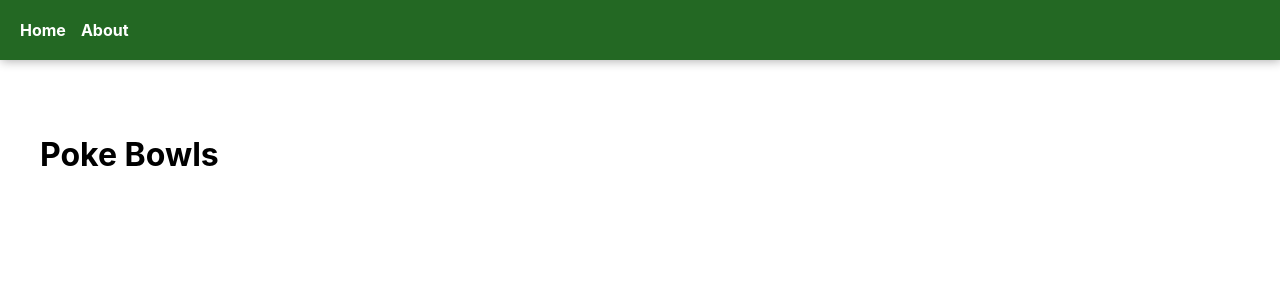
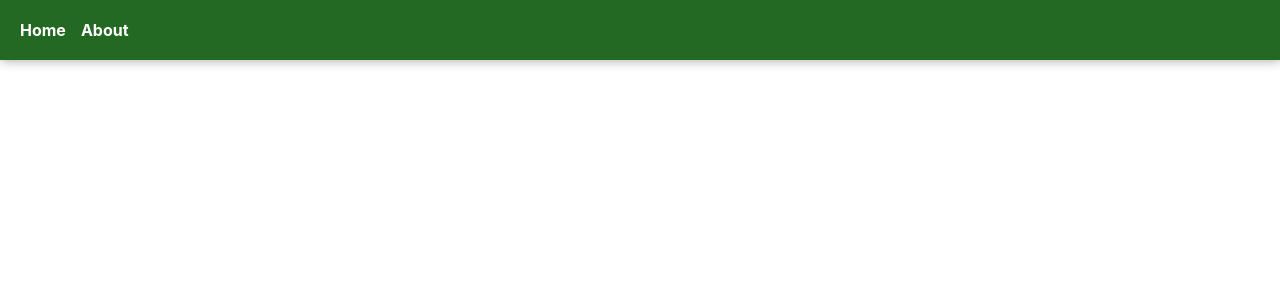
Before and after one commit to harblaith7/The-Modern-React-Udemy-Course, a React (Vite) app in the folder 04-recipe/: page /recipe/1 in a window 1280 px wide. Shown: the top 300 px of the page. Built offline with nearby package versions, Linux system fonts and the light colour scheme.

Commit message:
8.3-fetch-data

```diff
--- a/04-recipe/package.json
+++ b/04-recipe/package.json
@@ -10,6 +10,7 @@
     "preview": "vite preview"
   },
   "dependencies": {
+    "axios": "^1.4.0",
     "react": "^18.2.0",
     "react-dom": "^18.2.0",
     "react-router-dom": "^6.14.1"
--- a/04-recipe/src/components/Card.jsx
+++ b/04-recipe/src/components/Card.jsx
@@ -1,7 +1,7 @@
 import { useNavigate } from "react-router-dom";
 
 export default function Card({ recipe }) {
-  const { image, name, tag, numberOfMinutes, id } = recipe;
+  const { thumbnail_url, name, topics, total_time_minutes, id } = recipe;
 
   const navigate = useNavigate();
 
@@ -11,14 +11,16 @@ export default function Card({ recipe }) {
 
   return (
     <div className="card" onClick={navigateToRecipePage}>
-      <img src={image} alt="" />
+      <img src={thumbnail_url} alt="" />
       <div className="card-content">
         <h3>{name}</h3>
         <div className="card-info">
           <div className="tag">
-            <p>{tag}</p>
+            {topics.length > 0 ? <p>{topics[0].name}</p> : null}
           </div>
-          <p className="time-text">{numberOfMinutes} mins</p>
+          {total_time_minutes ? (
+            <p className="time-text">{total_time_minutes} mins</p>
+          ) : null}
         </div>
       </div>
     </div>
--- a/04-recipe/src/components/CardList.jsx
+++ b/04-recipe/src/components/CardList.jsx
@@ -1,41 +1,41 @@
 import Card from "./Card";
 
-export const recipes = [
-  {
-    id: 1,
-    name: "Poke Bowls",
-    image:
-      "https://therecipecritic.com/wp-content/uploads/2022/01/hawaiianpokebowls.jpg",
-    tag: "Romantic Dinner",
-    numberOfMinutes: 50,
-  },
-  {
-    id: 2,
-    name: "Chocolate Banana Cake",
-    image:
-      "https://bakerbynature.com/wp-content/uploads/2021/02/Chocolate-Banana-Cake-with-Espresso-Fudge-Frosting-1-of-1.jpg",
-    tag: "Sweet Tooth",
-    numberOfMinutes: 150,
-  },
-  {
-    id: 3,
-    name: "Shawarma",
-    image:
-      "https://www.aheadofthyme.com/wp-content/uploads/2021/07/chicken-shawarma-3.jpg",
-    tag: "Chicken",
-    numberOfMinutes: 50,
-  },
-  {
-    id: 4,
-    name: "Kanafeh",
-    image:
-      "https://i.pinimg.com/originals/1c/49/f1/1c49f13151a7b25cb1fd8bab1ddb105d.jpg",
-    tag: "Romantic Dinner",
-    numberOfMinutes: 30,
-  },
-];
+// export const recipes = [
+//   {
+//     id: 1,
+//     name: "Poke Bowls",
+//     image:
+//       "https://therecipecritic.com/wp-content/uploads/2022/01/hawaiianpokebowls.jpg",
+//     tag: "Romantic Dinner",
+//     numberOfMinutes: 50,
+//   },
+//   {
+//     id: 2,
+//     name: "Chocolate Banana Cake",
+//     image:
+//       "https://bakerbynature.com/wp-content/uploads/2021/02/Chocolate-Banana-Cake-with-Espresso-Fudge-Frosting-1-of-1.jpg",
+//     tag: "Sweet Tooth",
+//     numberOfMinutes: 150,
+//   },
+//   {
+//     id: 3,
+//     name: "Shawarma",
+//     image:
+//       "https://www.aheadofthyme.com/wp-content/uploads/2021/07/chicken-shawarma-3.jpg",
+//     tag: "Chicken",
+//     numberOfMinutes: 50,
+//   },
+//   {
+//     id: 4,
+//     name: "Kanafeh",
+//     image:
+//       "https://i.pinimg.com/originals/1c/49/f1/1c49f13151a7b25cb1fd8bab1ddb105d.jpg",
+//     tag: "Romantic Dinner",
+//     numberOfMinutes: 30,
+//   },
+// ];
 
-export default function CardList() {
+export default function CardList({ recipes }) {
   return (
     <section className="cards">
       {recipes.map((recipe) => (
--- a/04-recipe/src/pages/HomePage.jsx
+++ b/04-recipe/src/pages/HomePage.jsx
@@ -1,11 +1,41 @@
 import CardList from "../components/CardList";
 import Header from "../components/Header";
+import axios from "axios";
+import { useEffect, useState } from "react";
+
+const options = {
+  method: "GET",
+  url: "https://tasty.p.rapidapi.com/recipes/list",
+  params: {
+    from: "0",
+    size: "20",
+  },
+  headers: {
+    "X-RapidAPI-Key": "30b594a022mshc657030b09147dcp153ad1jsn8b9a863a5527",
+    "X-RapidAPI-Host": "tasty.p.rapidapi.com",
+  },
+};
 
 export default function HomePage() {
+  const [recipes, setRecipes] = useState([]);
+
+  useEffect(() => {
+    fetchRecipes();
+  }, []);
+
+  const fetchRecipes = async () => {
+    try {
+      const response = await axios.request(options);
+      setRecipes(response.data.results);
+    } catch (error) {
+      console.error(error);
+    }
+  };
+
   return (
     <>
       <Header />
-      <CardList />
+      <CardList recipes={recipes} />
     </>
   );
 }
--- a/04-recipe/src/pages/RecipePage.jsx
+++ b/04-recipe/src/pages/RecipePage.jsx
@@ -1,13 +1,9 @@
 import { useParams } from "react-router-dom";
-import { recipes } from "../components/CardList";
+// import { recipes } from "../components/CardList";
 
 export default function RecipePage() {
   const { id } = useParams();
 
-  const recipe = recipes.find((r) => r.id === parseInt(id));
-  return (
-    <div>
-      <h1>{recipe.name}</h1>
-    </div>
-  );
+  // const recipe = recipes.find((r) => r.id === parseInt(id));
+  return <div>{/* <h1>{recipe.name}</h1> */}</div>;
 }
```
Also changed, not shown: 1 other file (tests, documents, lock files or other folders).
